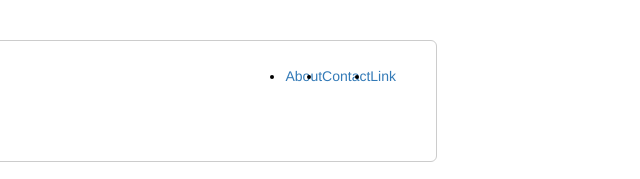
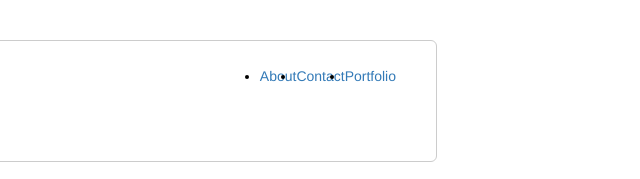
Before and after one commit to nwillbanks/Bootstrap-Portfolio, a plain HTML site: page index.html in a window 1280 px wide. Shown: the top 179 px of the page, 638-1278 px from the left. Drawn offline with nearby package versions, Linux system fonts and the light colour scheme.

Commit message:
link fix

```diff
--- a/index.html
+++ b/index.html
@@ -55,7 +55,7 @@
               <a class="nav-link" href="contact.html">Contact</a>
             </li>
             <li class="nav-item">
-              <a class="nav-link" href="portfolio.html">Link</a>
+              <a class="nav-link" href="portfolio.html">Portfolio</a>
             </li>
           </ul>
         </div>
@@ -81,6 +81,7 @@
               font: 24px/36px helvetica;
               font-weight: bolder;
             }</style>
+
         <hr>
 
         <img src="assets/images/Nick_Happypic.jpg" class="pic1" alt="Me!">
```
Also changed, not shown: contact.html (+1 -1 lines), portfolio.html (+1 -1 lines).
